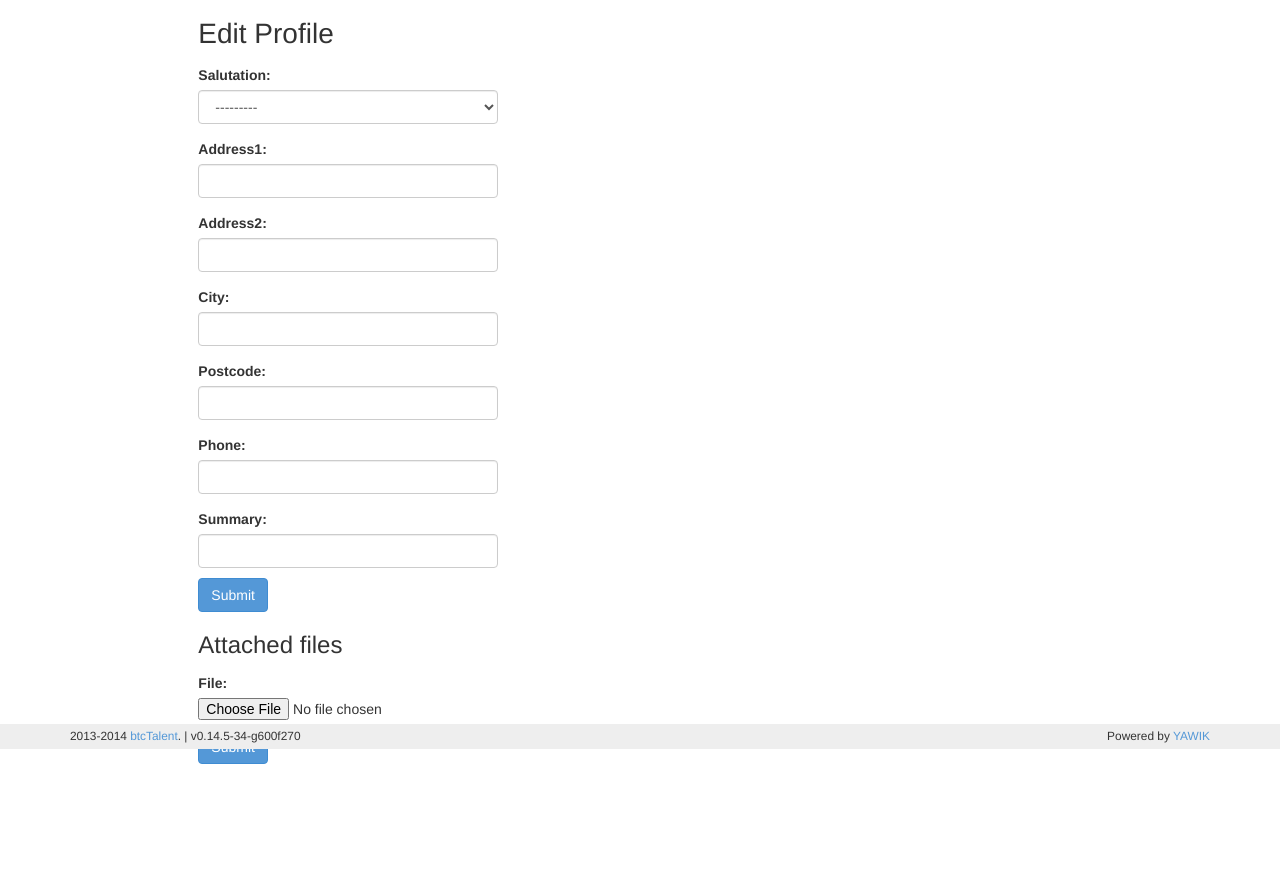
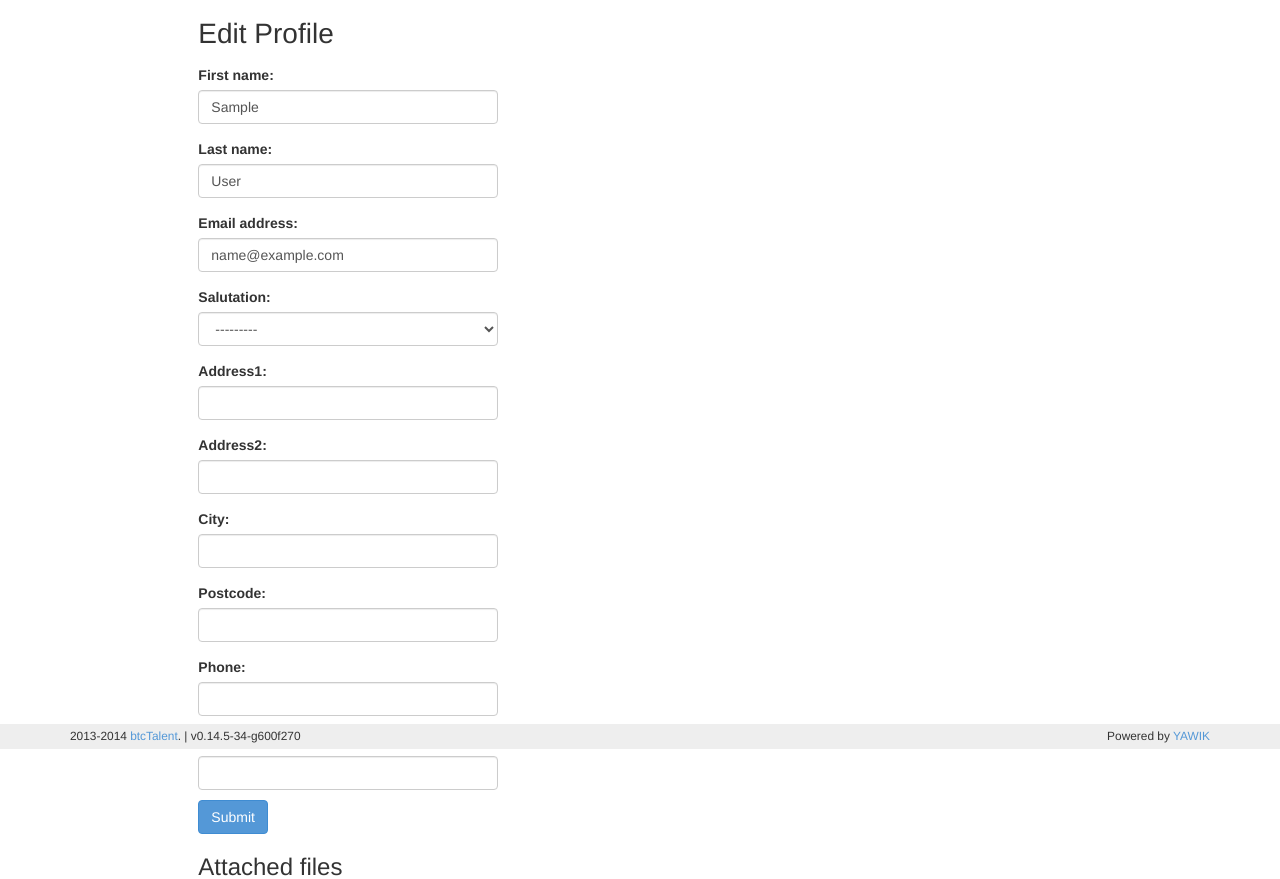
Before and after one commit to bitrecruiter/ats_project, a Django app: page /profile/create/ in a window 1280 px wide. Shown: the part 51-930 px from the top of the page. Before the commit the page ends 815 px from the top, so only its background shows below. Run offline with Django 3.2, Linux system fonts and the light colour scheme; the visitor is signed in with stand-in values (Sample User, id 1); data comes from the database, SQL or seed files in the repository; parts of the project's set-up code (start-up, migrations or seed data) failed here and were passed over; some libraries are stand-ins or nearby versions.

Commit message:
Edit profile form doesn't suck now.

```diff
--- a/ats_profiles/forms.py
+++ b/ats_profiles/forms.py
@@ -1,6 +1,13 @@
 from django import forms
+from django.contrib.auth.models import User
 from ats_profiles.models import UserProfile, UserProfileAttachedFile
 from ats.models import UserNote
+
+
+class UserForm(forms.ModelForm):
+    class Meta:
+        model = User
+        exclude=('password', 'last_login', 'is_superuser', 'groups', 'user_permissions', 'username', 'is_staff', 'is_active', 'date_joined')
 
 
 class UserProfileForm(forms.ModelForm):
--- a/ats_profiles/templates/ats_profiles/edit_profile.html
+++ b/ats_profiles/templates/ats_profiles/edit_profile.html
@@ -5,9 +5,10 @@
 {% block content %}
 <h1>Edit Profile</h1>
 <div class="form form-300">
-<form method="post" action="{% url 'ats_profiles_form' %}">
+<form method="post">
 {% csrf_token %}
-{{ form.as_p }}
+{{ userform.as_p }}
+{{ userprofileform.as_p }}
 <input type="submit" value="Submit" class="btn btn-primary">
 </form>
 </div>
--- a/ats_profiles/views.py
+++ b/ats_profiles/views.py
@@ -7,7 +7,7 @@ from django.template import RequestContext
 from django.contrib.auth.models import User
 from django.core.urlresolvers import reverse, reverse_lazy
 from ats_profiles.models import UserProfile, UserProfileAttachedFile
-from ats_profiles.forms import UserProfileForm, UserNoteForm, UserProfileAttachedFileForm
+from ats_profiles.forms import UserProfileForm, UserNoteForm, UserProfileAttachedFileForm, UserForm
 from ats.models import UserNote
 
 
@@ -63,7 +63,28 @@ class UserProfileEditView(View):
             self.template_name,
             {
                 'user': self.request.user,
-                'form': UserProfileForm(instance=profile),
+                'userprofileform': UserProfileForm(instance=profile),
+                'userform': UserForm(instance=request.user),
+                'fileform': UserProfileAttachedFileForm()
+            },
+            context_instance=RequestContext(request)
+        )
+
+    def post(self, request, *args, **kwargs):
+        profile = UserProfile.objects.get_or_create(
+            user=self.request.user
+        )[0]
+        userprofileform = UserProfileForm(request.POST, instance=profile)
+        userform = UserForm(request.POST, instance=request.user)
+        if userform.is_valid() and userprofileform.is_valid:
+            userform.save()
+            userprofileform.save()
+        return render_to_response(
+            self.template_name,
+            {
+                'user': self.request.user,
+                'userprofileform': userprofileform,
+                'userform': userform,
                 'fileform': UserProfileAttachedFileForm()
             },
             context_instance=RequestContext(request)
```
